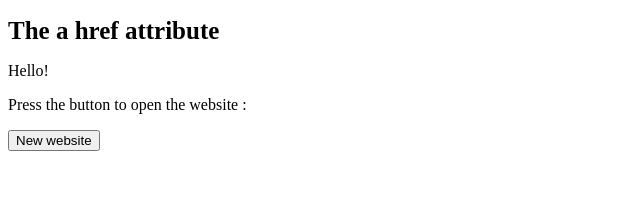
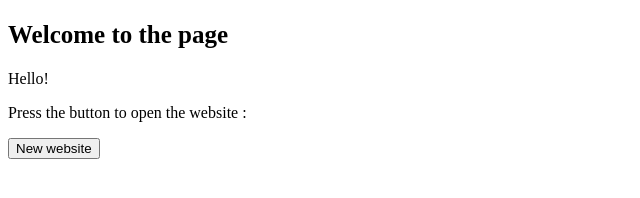
Before and after one commit to SitiHajarJayady/simplecodedev, a plain HTML site: page index.html in a window 1280 px wide. Shown: the whole page, without its empty margins (0-640 px from the left). Drawn offline with Linux system fonts and the light colour scheme.

Commit message:
Update index.html

```diff
--- a/index.html
+++ b/index.html
@@ -12,7 +12,7 @@
     </head>
     <body>
 
-        <h1 class="Title">The a href attribute</h1>
+        <h2 class="Title">Welcome to the page</h2>
         <p>Hello!</p>
         <p>Press the button to open the website :</p>
         <a href="https://sitihajarjayady.github.io/LinkToYoutube/"> <button class="New_page">New website </button></a>
```
